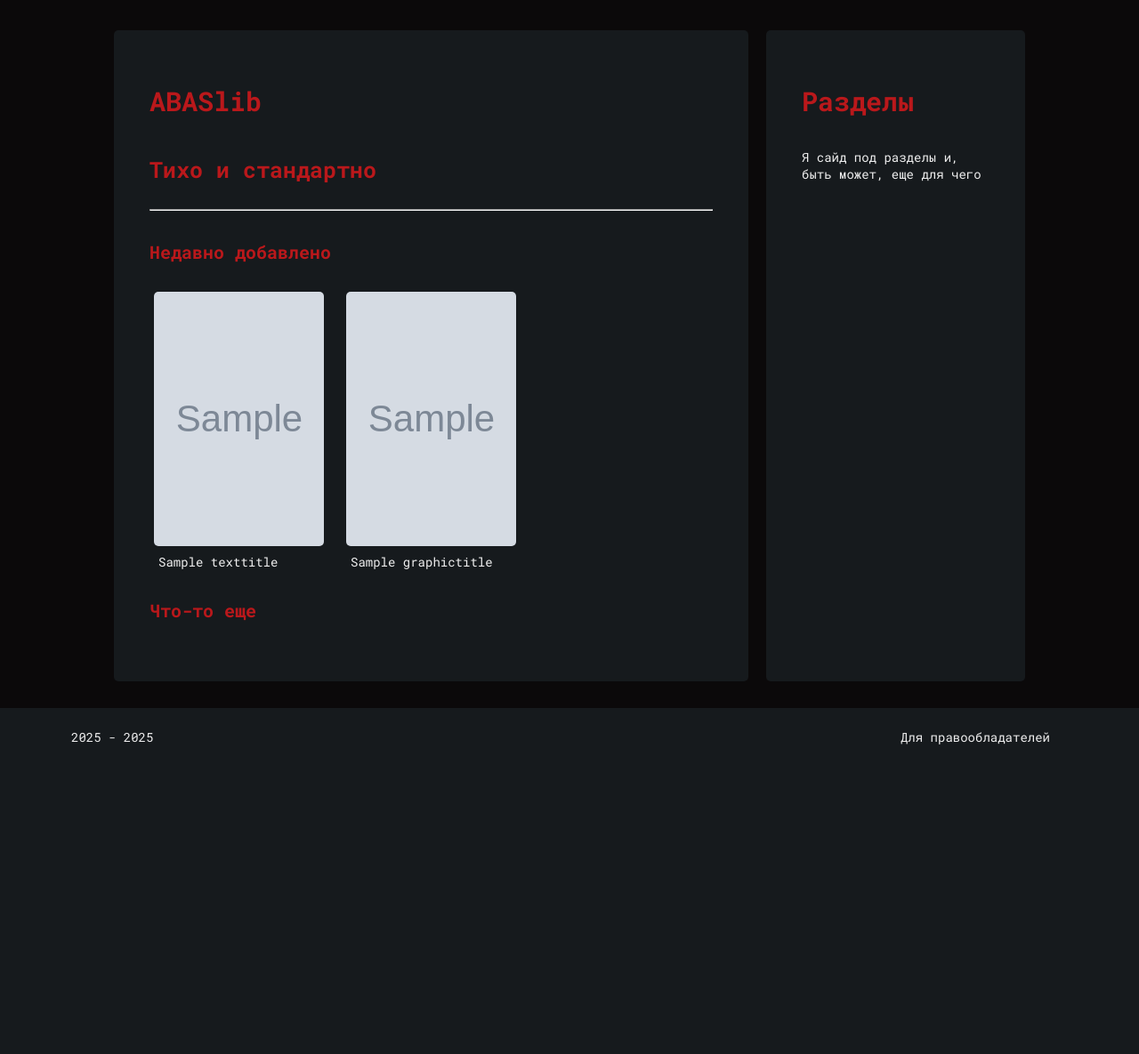
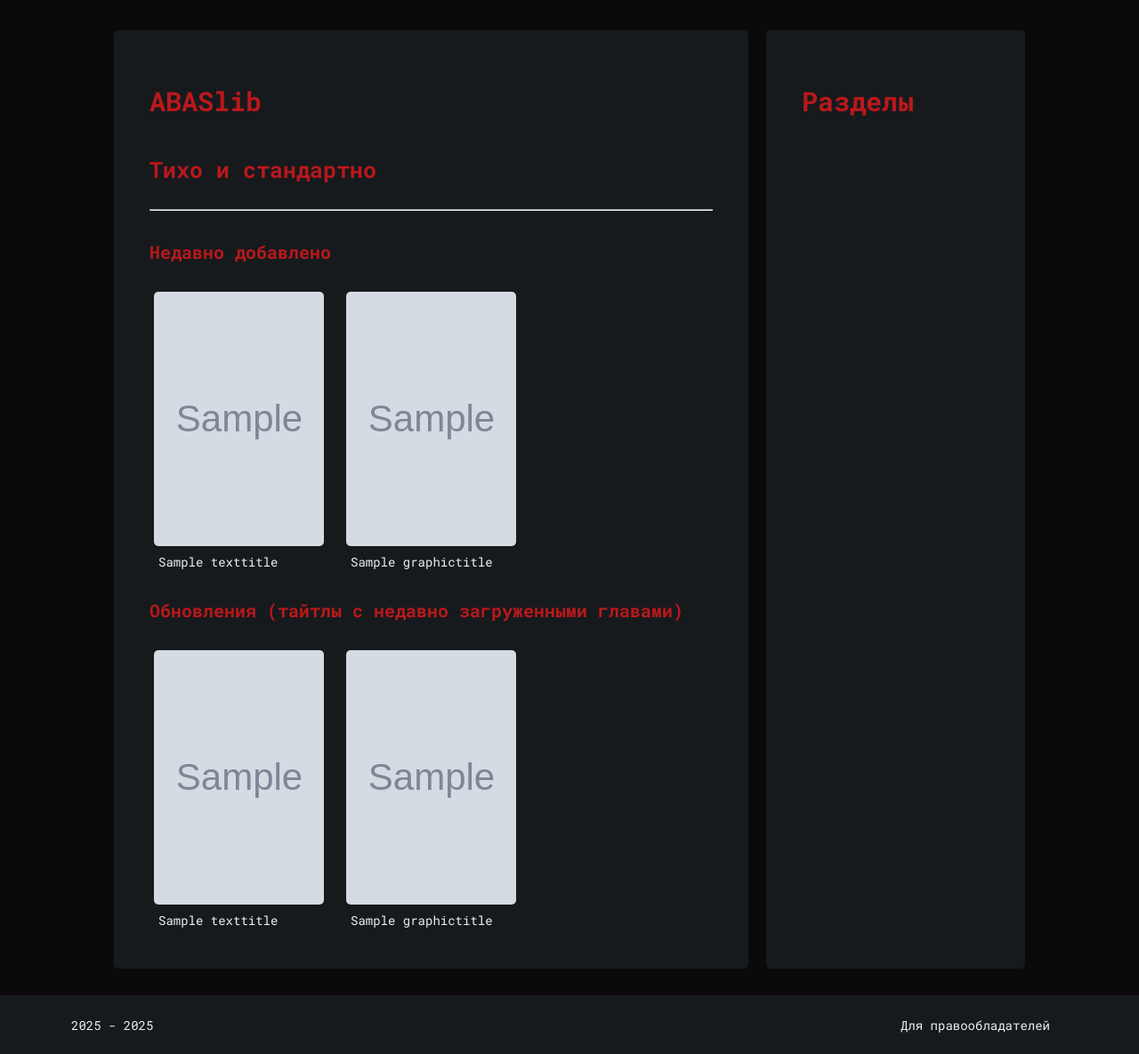
Before and after one commit to kv4D/abaslib, a Django app: page / in a window 1280 px wide. Shown: the part 66-1251 px from the top of the page at 89% size. Before the commit the page ends 903 px from the top, so only its background shows below. Run offline with Django 5.2, Linux system fonts and the light colour scheme; tables that the repository leaves empty hold one stand-in row (values such as "Sample post"); grey boxes marked "Sample" are stand-in pictures.

Commit message:
Добавлена секция с недавно обновленными тайтлами
Туда подгружаются тайтлы, которые недавно получили новую главу

```diff
--- a/main/templates/main/home.html
+++ b/main/templates/main/home.html
@@ -68,13 +68,20 @@
           </a>
         {% endfor %}
       </div>
-      <h4>Что-то еще</h4>
-      <div class="titles"></div>
+      <h4>Обновления (тайтлы с недавно загруженными главами)</h4>
+      <div class="titles">
+        {% for title in updated_titles %}
+          <a class="title_card" href="{% url 'main:title_page' title.id %}?title_type={{ title.title_type }}&section=about">
+              <img class="cover" src="{{ title.title_cover.url }}" alt="Здесь была обложка">
+              <div class="title_name">{{ title.title_name_rus }}</div>
+          </a>
+        {% endfor %}
+      </div>
     </div>
 
     <div id="side">
       <h1>Разделы</h1>
-      <p>Я сайд под разделы и, быть может, еще для чего</p>
+      <a href=""></a>
     </div>
   </div>
 {% endblock %}
--- a/main/utils.py
+++ b/main/utils.py
@@ -2,13 +2,14 @@
 from re import search
 from django.shortcuts import redirect
 from itertools import chain
-from . models import GraphicTitlePage, TextTitle, GraphicTitle
+from . models import GraphicTitlePage, TextTitle, GraphicTitle, \
+    GraphicTitleChapter, TextTitleChapter
 
 
 def get_new_titles(return_amount: int = 5):
     """Get first 'return_amount' titles of all new titles"""
-    text_titles = TextTitle.objects.all()
-    graphic_titles = GraphicTitle.objects.all()
+    text_titles = TextTitle.objects.all()[:return_amount]
+    graphic_titles = GraphicTitle.objects.all()[:return_amount]
 
     # unite titles and sort by date added
     titles = sorted(
@@ -16,6 +17,29 @@ def get_new_titles(return_amount: int = 5):
         key=lambda title: title.added_at,
         reverse=True
     )
+
+    return titles[:return_amount]
+
+
+def get_updated_titles(return_amount: int = 5):
+    """Get first 'return_amount' recently updated titles"""
+    text_chapters = TextTitleChapter.objects.all()
+    graphic_chapters = GraphicTitleChapter.objects.all()
+
+    # unite chapters and sort by chapter date added
+    chapters = sorted(
+        chain(text_chapters, graphic_chapters),
+        key=lambda chapter: chapter.added_at,
+        reverse=True
+    )
+
+    titles = []
+    for chapter in chapters:
+        if len(titles) == return_amount:
+            break
+        if chapter.title not in titles:
+            titles.append(chapter.title)
+
     return titles[:return_amount]
 
 
--- a/main/views.py
+++ b/main/views.py
@@ -6,7 +6,8 @@ from reader import models
 from . models import TextTitle, GraphicTitle
 from . forms import TextTitleForm, GraphicTitleForm, \
     GraphicTitleChapterForm, TextTitleChapterForm, GraphicTitlePagesForm
-from . utils import create_pages_from_list, get_new_titles, redirect_to_title_page
+from . utils import create_pages_from_list, get_new_titles, \
+    redirect_to_title_page, get_updated_titles
 
 
 # create views here.
@@ -14,7 +15,8 @@ def home_view(request):
     """Renders website's home page"""
 
     context = {
-        'new_titles': get_new_titles()
+        'new_titles': get_new_titles(),
+        'updated_titles': get_updated_titles(),
         }
 
     return render(request, 'main/home.html', context)
```
